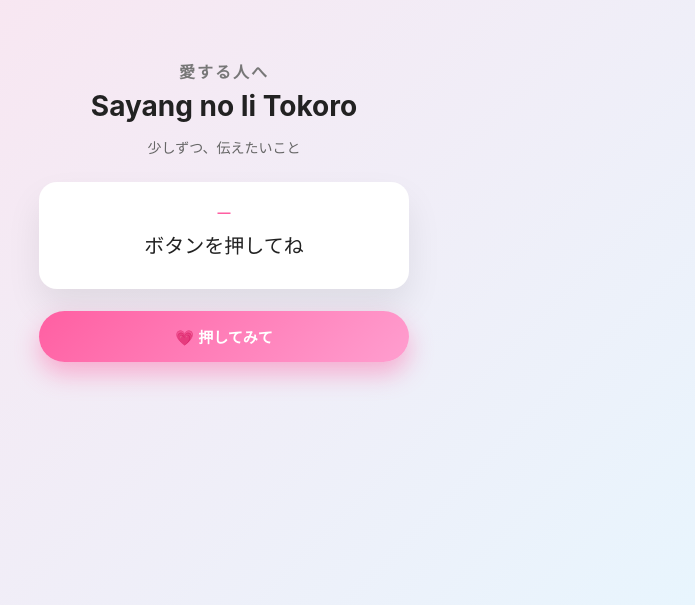
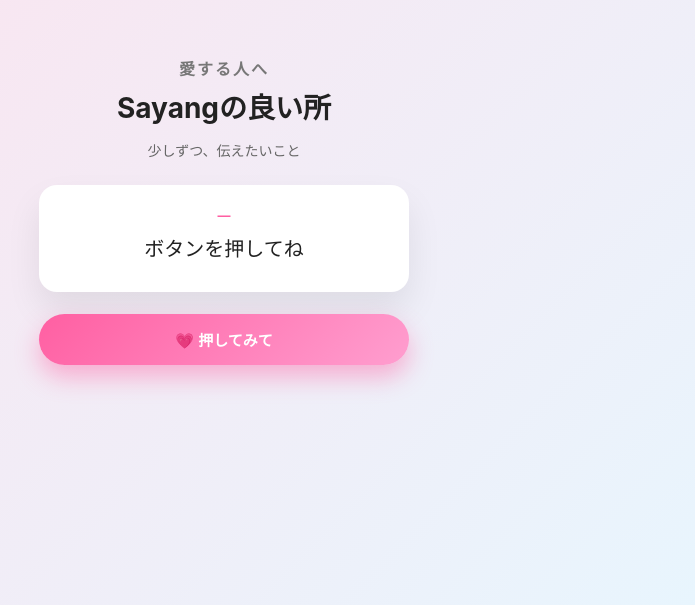
Before and after one commit to kyyraa1215/sayang-no-ii-tokoro, a plain HTML site: page index.html in a window 1280 px wide. Shown: the part 195-800 px from the top of the page, without its empty margins (416-1111 px from the left). Drawn offline with Linux system fonts and the light colour scheme.

Commit message:
Update index.html

```diff
--- a/index.html
+++ b/index.html
@@ -10,7 +10,7 @@
 
   <div class="container">
     <h1>愛する人へ</h1>
-    <h2>Sayang no Ii Tokoro</h2>
+    <h2>Sayangの良い所</h2>
     <p class="subtitle">少しずつ、伝えたいこと</p>
 
     <div class="card">
```
